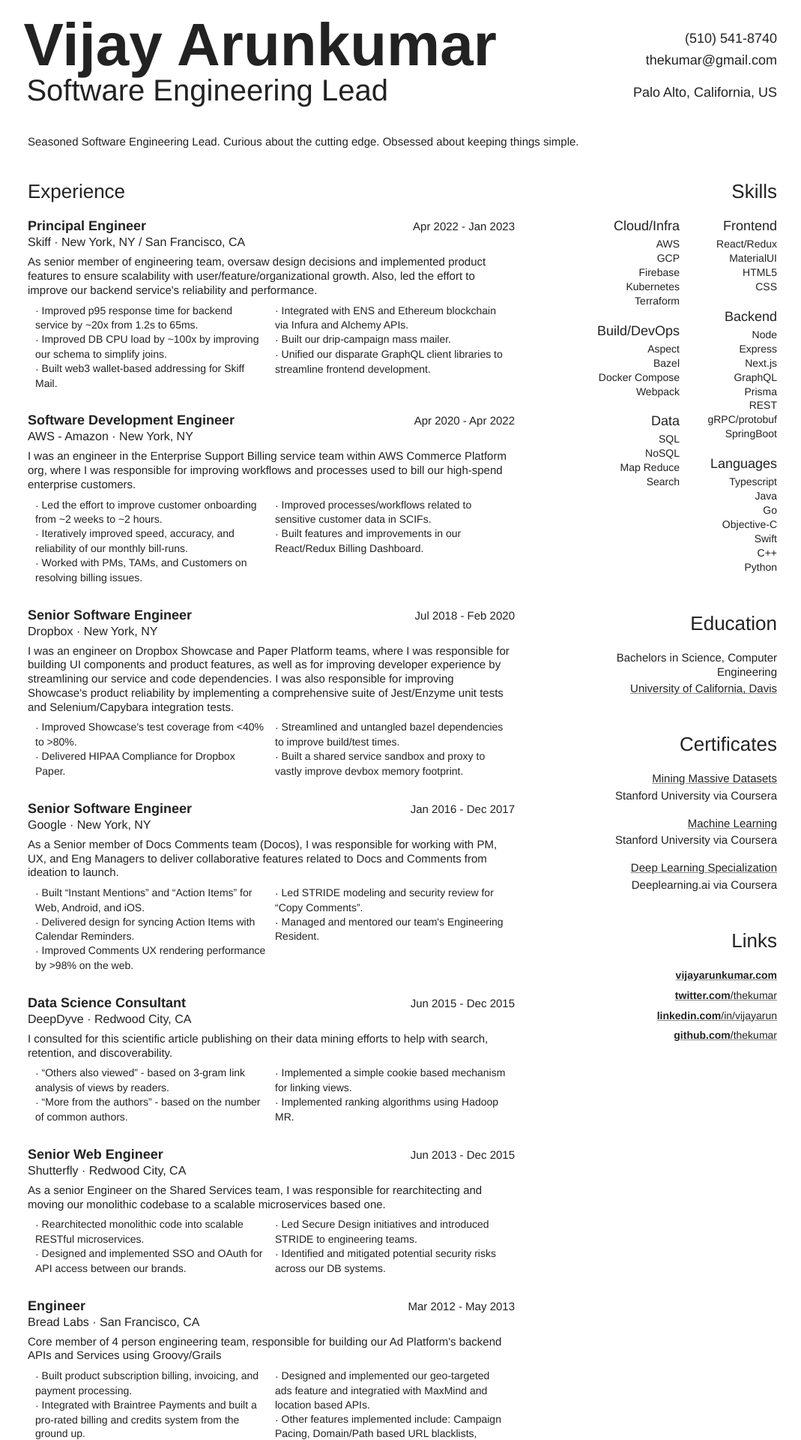
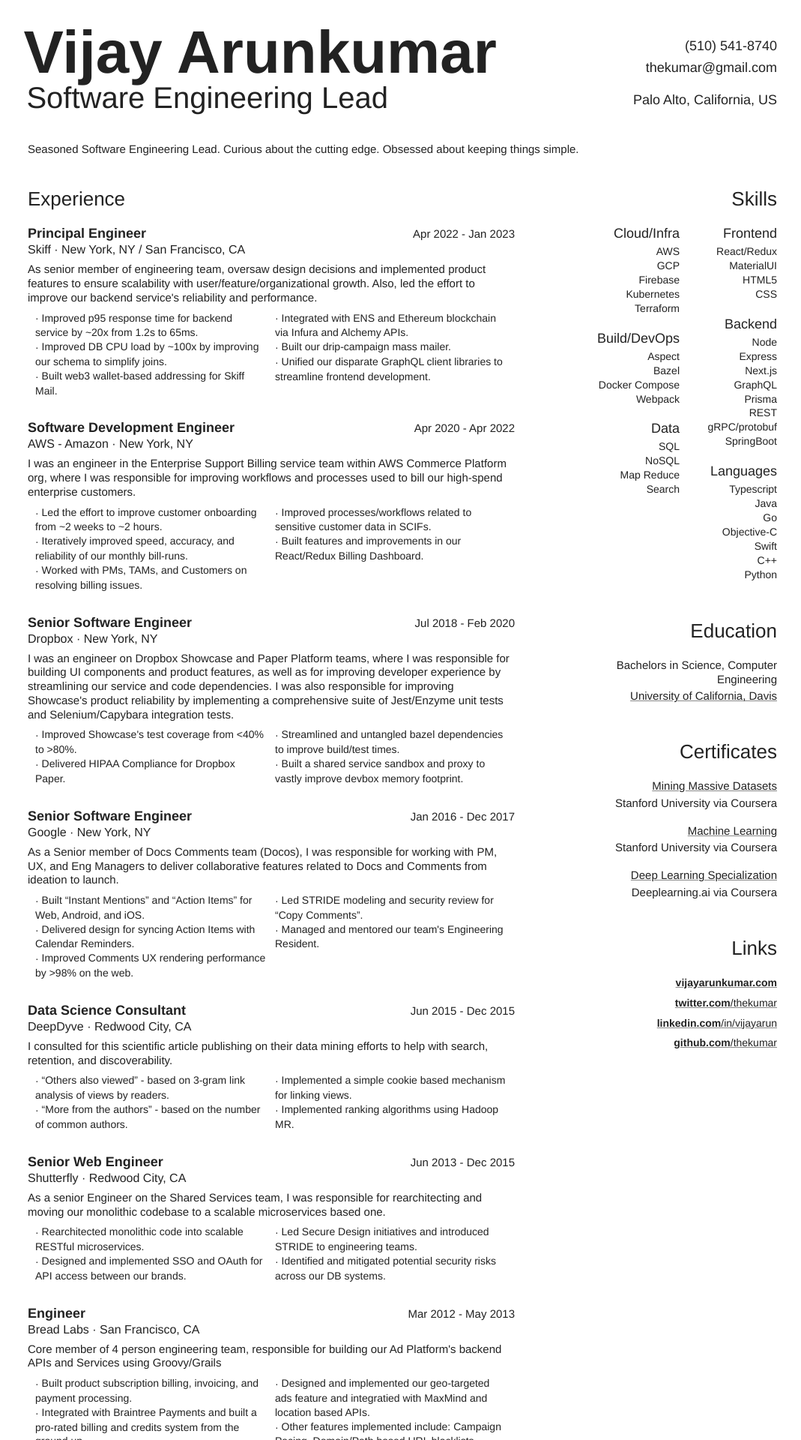
Before and after one commit to thekumar/thekumar.github.io, a Jekyll site: the page jsonresume.html, which Jekyll copies as it is, in a window 1280 px wide. Shown: the top 1920 px of the page at 75% size, without its empty margins (103-1172 px from the left). Built offline with Jekyll 4.4.1, drawn with Linux system fonts in a browser that asks for light colours.

Commit message:
[ci skip] chore(jsonresume.html): update resume html and pdf

```diff
--- a/jsonresume.html
+++ b/jsonresume.html
@@ -20,12 +20,14 @@ p {
   margin: 0;
 }
 
+@media not print {
+  body {
+    margin: 30px 0 50px 0;
+  }
+}
 @page {
   size: A4;
   margin: 15mm 0 20mm 0;
-}
-@page :first {
-  margin-top: 10mm;
 }
 a {
   color: #222222;
@@ -100,6 +102,14 @@ li:first-child {
 
 .padding-container-2 {
   padding: 20px 0;
+}
+
+.padding-top-container-2 {
+  padding-top: 20px;
+}
+
+.padding-bottom-container-2 {
+  padding-bottom: 20px;
 }
 
 .margin-text-1 {
@@ -353,8 +363,8 @@ li:first-child {
   font-size: 14.5px;
   font-weight: lighter;
   font-style: italic;
-}</style><title>Resume Vijay Arunkumar – Software Engineering Lead</title></head><body><div class="content"><div class="basics"><div class="table padding-container-2"><div class="main"><span class="name">Vijay Arunkumar</span><span class="label">Software Engineering Lead</span></div><div class="side"><ul class="contact"><li>(510) 541-8740</li><li>thekumar@gmail.com</li><li class="margin-text-5">Palo Alto, California, US</li></ul></div></div><div class="summary markdown padding-container-2"><p>Seasoned Software Engineering Lead. Curious about the cutting edge. Obsessed about keeping things simple.</p>
-</div></div><div class="table padding-container-2"><div class="main"><div class="work margin-container-4"><p class="section-title no-alone-2">Experience</p><div class="container"><div class="article margin-container-3"><div class="header no-alone-1"><div class="table"><div class="left"><span class="title">Principal Engineer</span><span class="subtitle margin-text-1"><a>Skiff</a> · New York, NY / San Francisco, CA</span></div><div class="right"><span class="date">Apr 2022 - Jan 2023</span></div></div></div><div class="summary markdown margin-text-4"><p>As senior member of engineering team, oversaw design decisions and implemented product features to ensure scalability with user/feature/organizational growth. Also, led the effort to improve our backend service's reliability and performance.</p>
+}</style><title>Resume Vijay Arunkumar – Software Engineering Lead</title></head><body><div class="content"><div class="basics"><div class="table padding-bottom-container-2"><div class="main"><span class="name">Vijay Arunkumar</span><span class="label">Software Engineering Lead</span></div><div class="side"><ul class="contact"><li>(510) 541-8740</li><li>thekumar@gmail.com</li><li class="margin-text-5">Palo Alto, California, US</li></ul></div></div><div class="summary markdown padding-container-2"><p>Seasoned Software Engineering Lead. Curious about the cutting edge. Obsessed about keeping things simple.</p>
+</div></div><div class="table padding-top-container-2"><div class="main"><div class="work margin-container-4"><p class="section-title no-alone-2">Experience</p><div class="container"><div class="article margin-container-3"><div class="header no-alone-1"><div class="table"><div class="left"><span class="title">Principal Engineer</span><span class="subtitle margin-text-1"><a>Skiff</a> · New York, NY / San Francisco, CA</span></div><div class="right"><span class="date">Apr 2022 - Jan 2023</span></div></div></div><div class="summary markdown margin-text-4"><p>As senior member of engineering team, oversaw design decisions and implemented product features to ensure scalability with user/feature/organizational growth. Also, led the effort to improve our backend service's reliability and performance.</p>
 </div><ul class="highlights margin-text-4 no-break"><li>Improved p95 response time for backend service by ~20x from 1.2s to 65ms.</li><li>Improved DB CPU load by ~100x by improving our schema to simplify joins.</li><li>Built web3 wallet-based addressing for Skiff Mail.</li><li>Integrated with ENS and Ethereum blockchain via Infura and Alchemy APIs.</li><li>Built our drip-campaign mass mailer.</li><li>Unified our disparate GraphQL client libraries to streamline frontend development.</li></ul></div><div class="article margin-container-3"><div class="header no-alone-1"><div class="table"><div class="left"><span class="title">Software Development Engineer</span><span class="subtitle margin-text-1"><a>AWS - Amazon</a> · New York, NY</span></div><div class="right"><span class="date">Apr 2020 - Apr 2022</span></div></div></div><div class="summary markdown margin-text-4"><p>I was an engineer in the Enterprise Support Billing service team within AWS Commerce Platform org, where I was responsible for improving workflows and processes used to bill our high-spend enterprise customers.</p>
 </div><ul class="highlights margin-text-4 no-break"><li>Led the effort to improve customer onboarding from ~2 weeks to ~2 hours.</li><li>Iteratively improved speed, accuracy, and reliability of our monthly bill-runs.</li><li>Worked with PMs, TAMs, and Customers on resolving billing issues.</li><li>Improved processes/workflows related to sensitive customer data in SCIFs.</li><li>Built features and improvements in our React/Redux Billing Dashboard.</li></ul></div><div class="article margin-container-3"><div class="header no-alone-1"><div class="table"><div class="left"><span class="title">Senior Software Engineer</span><span class="subtitle margin-text-1"><a>Dropbox</a> · New York, NY</span></div><div class="right"><span class="date">Jul 2018 - Feb 2020</span></div></div></div><div class="summary markdown margin-text-4"><p>I was an engineer on Dropbox Showcase and Paper Platform teams, where I was responsible for building UI components and product features, as well as for improving developer experience by streamlining our service and code dependencies. I was also responsible for improving Showcase's product reliability by implementing a comprehensive suite of Jest/Enzyme unit tests and Selenium/Capybara integration tests.</p>
 </div><ul class="highlights margin-text-4 no-break"><li>Improved Showcase's test coverage from &lt;40% to &gt;80%.</li><li>Delivered HIPAA Compliance for Dropbox Paper.</li><li>Streamlined and untangled bazel dependencies to improve build/test times.</li><li>Built a shared service sandbox and proxy to vastly improve devbox memory footprint.</li></ul></div><div class="article margin-container-3"><div class="header no-alone-1"><div class="table"><div class="left"><span class="title">Senior Software Engineer</span><span class="subtitle margin-text-1"><a>Google</a> · New York, NY</span></div><div class="right"><span class="date">Jan 2016 - Dec 2017</span></div></div></div><div class="summary markdown margin-text-4"><p>As a Senior member of Docs Comments team (Docos), I was responsible for working with PM, UX, and Eng Managers to deliver collaborative features related to Docs and Comments from ideation to launch.</p>
```
